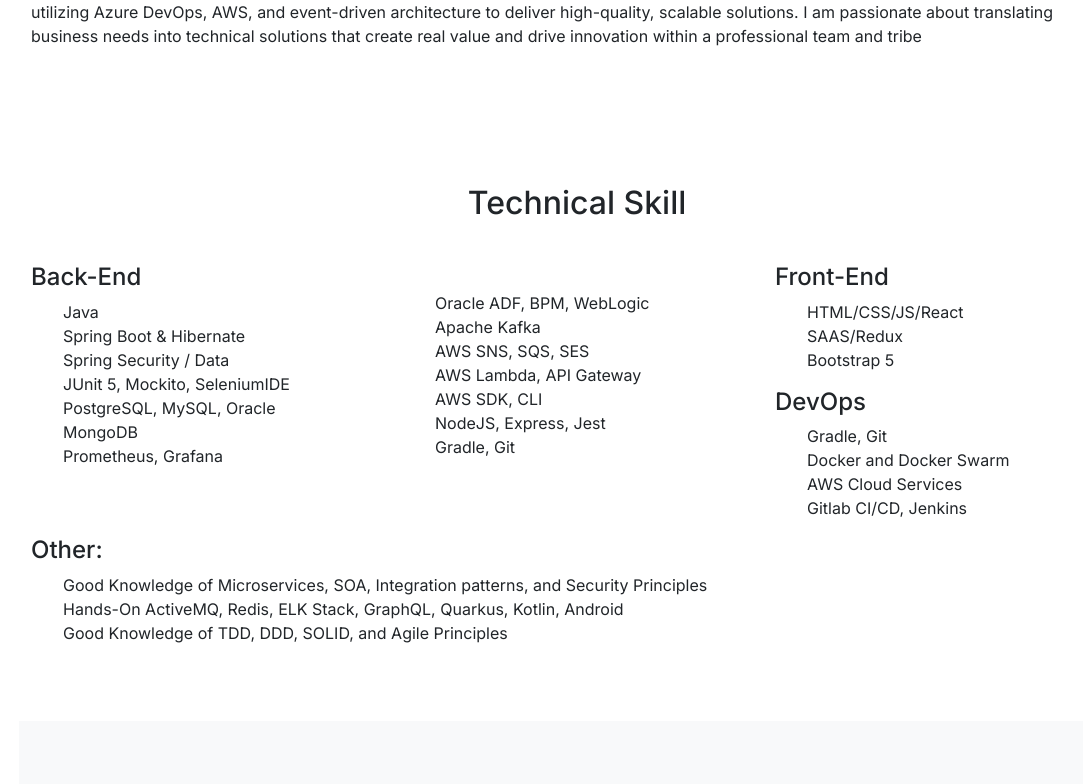
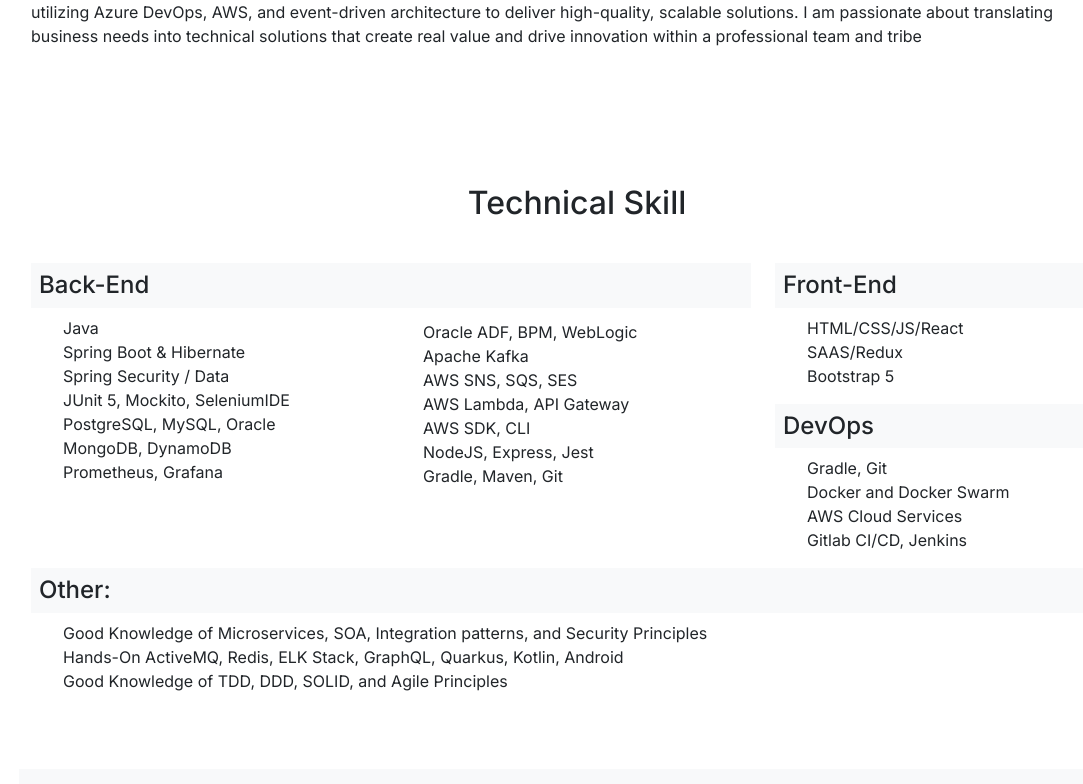
Before and after one commit to omidmohebbise/omidmohebbise.github.io, a Next.js app: page / in a window 1280 px wide. Shown: the part 462-1246 px from the top of the page, without its empty margins (63-1146 px from the left). Built offline with nearby package versions, Linux system fonts and the light colour scheme.

Commit message:
add react-bootstrap seprate skills and midofy the styles

```diff
--- a/package.json
+++ b/package.json
@@ -12,6 +12,7 @@
     "bootstrap": "^5.3.3",
     "next": "14.2.7",
     "react": "^18",
+    "react-bootstrap": "^2.10.4",
     "react-dom": "^18"
   },
   "devDependencies": {
--- a/src/app/page.tsx
+++ b/src/app/page.tsx
@@ -1,3 +1,4 @@
+import Skills from "@/components/Skills";
 
 export default function Home() {
   return (
@@ -10,64 +11,7 @@ export default function Home() {
         </div>
       </section>
 
-      <section id="skills">
-        <div className="container">
-          <h2 className="section-title">Technical Skill</h2>
-          <div className="row">
-            <div className="col-md-4">
-              <h4>Back-End</h4>
-              <ul>
-                <li>Java</li>
-                <li>Spring Boot & Hibernate</li>
-                <li>Spring Security / Data</li>
-                <li>JUnit 5, Mockito, SeleniumIDE</li>
-                <li>PostgreSQL, MySQL, Oracle</li>
-                <li>MongoDB</li>
-                <li>Prometheus, Grafana</li>
-              </ul>
-            </div>
-            <div className="col-md-4">
-              <br />
-              <ul className="pt-1">
-                <li>Oracle ADF, BPM, WebLogic</li>
-                <li>Apache Kafka</li>
-                <li>AWS SNS, SQS, SES</li>
-                <li>AWS Lambda, API Gateway</li>
-                <li>AWS SDK, CLI</li>
-                <li>NodeJS, Express, Jest</li>
-                <li>Gradle, Git</li>
-              </ul>
-
-            </div>
-            <div className="col-md-4">
-              <h4>Front-End</h4>
-              <ul>
-                <li>HTML/CSS/JS/React</li>
-                <li>SAAS/Redux</li>
-                <li>Bootstrap 5</li>
-              </ul>
-              <h4>DevOps</h4>
-              <ul>
-
-                <li>Gradle, Git</li>
-                <li>Docker and Docker Swarm</li>
-                <li>AWS Cloud Services</li>
-                <li>Gitlab CI/CD, Jenkins</li>
-              </ul>
-            </div>
-          </div>
-          <div className="row">
-            <div className="col-12">
-              <h4>Other:</h4>
-              <ul>
-                <li>Good Knowledge of Microservices, SOA, Integration patterns, and Security Principles</li>
-                <li>Hands-On ActiveMQ, Redis, ELK Stack, GraphQL, Quarkus, Kotlin, Android</li>
-                <li>Good Knowledge of TDD, DDD, SOLID, and Agile Principles</li>
-              </ul>
-            </div>
-          </div>
-        </div>
-      </section>
+      <Skills/>
 
       <section id="experience" className="bg-light">
         <div className="container">
--- /dev/null
+++ b/src/components/Skills.tsx
@@ -0,0 +1,74 @@
+
+
+
+export default function Skills() {
+
+    return (
+        <section id="skills">
+            <div className="container">
+                <h2 className="section-title">Technical Skill</h2>
+                <div className="row">
+                    <div className="col-md-8">
+                        <div className="row">
+                            <div className="col">
+                                <h4 className="bg-light p-2">Back-End</h4>
+                            </div>
+                        </div>
+                        <div className="row w-100">
+                            <div className="col-sm-6 col-md-6">
+                                <ul className="list-with-dash">
+                                    <li>Java</li>
+                                    <li>Spring Boot & Hibernate</li>
+                                    <li>Spring Security / Data</li>
+                                    <li>JUnit 5, Mockito, SeleniumIDE</li>
+                                    <li>PostgreSQL, MySQL, Oracle</li>
+                                    <li>MongoDB, DynamoDB</li>
+                                    <li>Prometheus, Grafana</li>
+                                </ul>
+                            </div>
+                            <div className="col-sm-6 col-md-6 ">
+                                <ul className="pt-1">
+                                    <li>Oracle ADF, BPM, WebLogic</li>
+                                    <li>Apache Kafka</li>
+                                    <li>AWS SNS, SQS, SES</li>
+                                    <li>AWS Lambda, API Gateway</li>
+                                    <li>AWS SDK, CLI</li>
+                                    <li>NodeJS, Express, Jest</li>
+                                    <li>Gradle, Maven, Git</li>
+                                </ul>
+                            </div>
+                        </div>
+
+
+                    </div>
+                    <div className="col-md-4">
+                        <h4 className="bg-light p-2">Front-End</h4>
+                        <ul>
+                            <li>HTML/CSS/JS/React</li>
+                            <li>SAAS/Redux</li>
+                            <li>Bootstrap 5</li>
+                        </ul>
+                        <h4 className="bg-light p-2">DevOps</h4>
+                        <ul>
+
+                            <li>Gradle, Git</li>
+                            <li>Docker and Docker Swarm</li>
+                            <li>AWS Cloud Services</li>
+                            <li>Gitlab CI/CD, Jenkins</li>
+                        </ul>
+                    </div>
+                </div>
+                <div className="row">
+                    <div className="col-12">
+                        <h4 className="bg-light p-2">Other:</h4>
+                        <ul>
+                            <li>Good Knowledge of Microservices, SOA, Integration patterns, and Security Principles</li>
+                            <li>Hands-On ActiveMQ, Redis, ELK Stack, GraphQL, Quarkus, Kotlin, Android</li>
+                            <li>Good Knowledge of TDD, DDD, SOLID, and Agile Principles</li>
+                        </ul>
+                    </div>
+                </div>
+            </div>
+        </section>
+    )
+}
```
Also changed, not shown: 1 other file (tests, documents, lock files or other folders).
